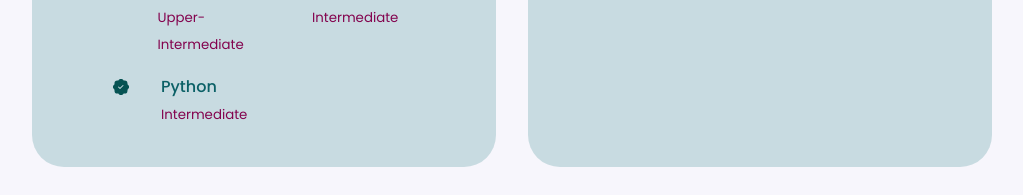
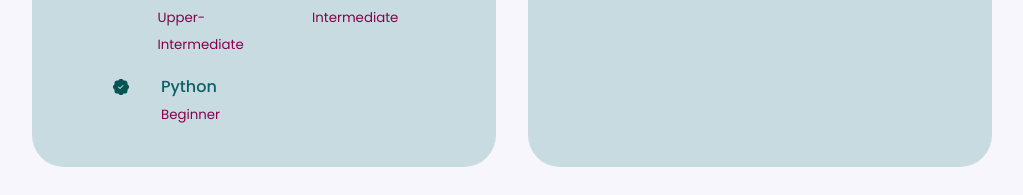
Before and after one commit to lillitaz/lillitaz.github.io, a React (Create React App) app: page /#/ in a window 1280 px wide. Shown: the part 2556-2751 px from the top of the page, without its empty margins (128-1151 px from the left). Built offline with nearby package versions, Linux system fonts and the light colour scheme.

Commit message:
Content Updates

```diff
--- a/src/components/Experience/Experience.jsx
+++ b/src/components/Experience/Experience.jsx
@@ -46,7 +46,7 @@
               <BsPatchCheckFill className="experience_details-icon" />
               <div>
                 <h4>Python</h4>
-                <small className="text-light">Intermediate</small>
+                <small className="text-light">Beginner</small>
               </div>
             </article>
 
```
